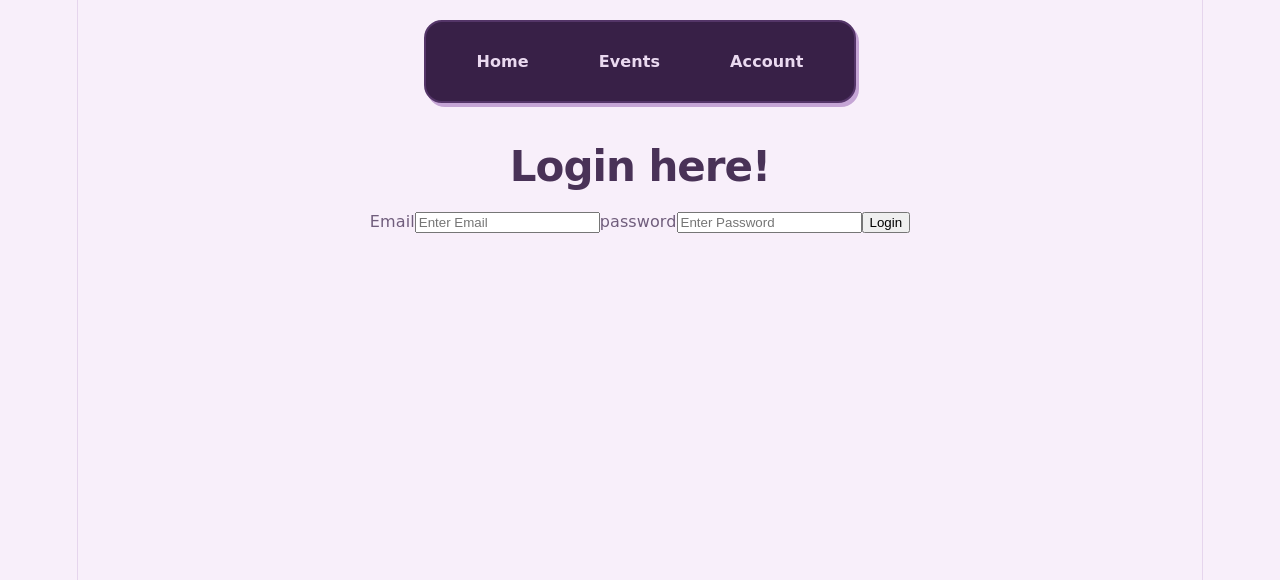
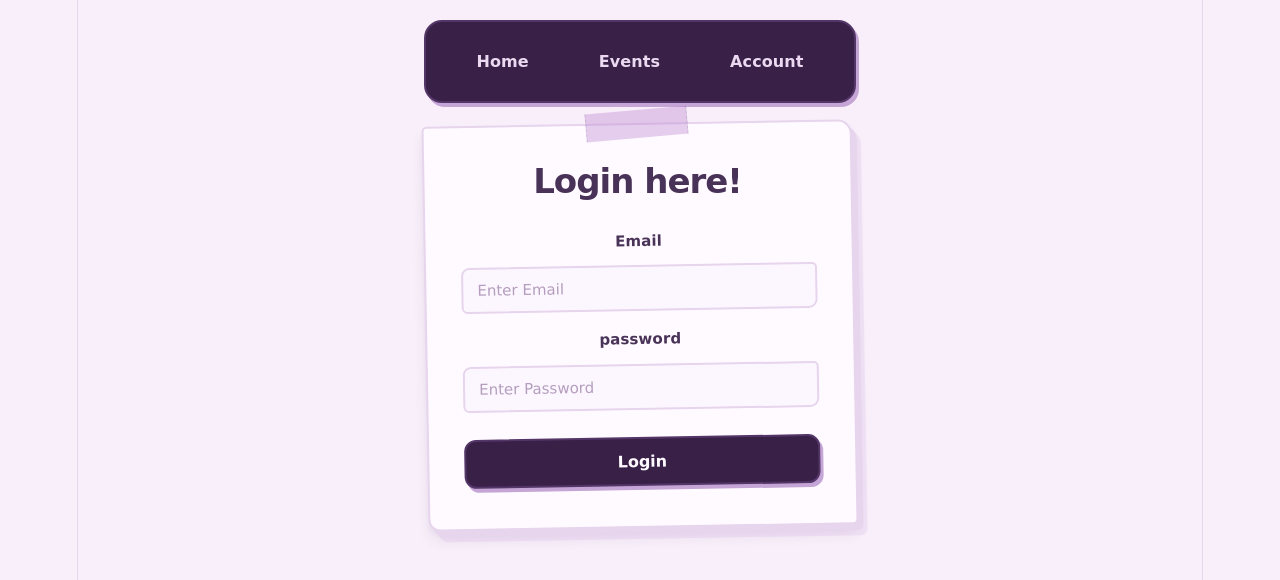
Before and after one commit to ameliapeters1/NC-Plus-One-Project-FE, a React (Vite) app: page /login in a window 1280 px wide. Shown: the top 580 px of the page. Built offline with nearby package versions, Linux system fonts and the light colour scheme.

Commit message:
some css added to login/register

```diff
--- a/src/index.css
+++ b/src/index.css
@@ -184,3 +184,132 @@ nav .nav-link.active {
     border-color: #a36bb8;
     box-shadow: 2px 3px 0px #9463a7;
 }
+
+.auth-page {
+    flex: 1;
+    width: 100%;
+    display: flex;
+    justify-content: center;
+    align-items: center;
+}
+
+/* Main paper card */
+.auth-form {
+    margin: 0 auto;
+    width: 100%;
+    max-width: 430px;
+    position: relative;
+    width: 100%;
+    max-width: 430px;
+    box-sizing: border-box;
+    padding: 40px 35px;
+    display: flex;
+    flex-direction: column;
+    gap: 12px;
+
+    background: #fffaff;
+    border: 2px solid var(--border);
+    border-radius: 5px 14px 6px 12px;
+
+    box-shadow:
+        5px 6px 0 #e6d5ed,
+        9px 11px 0 rgba(181, 122, 203, 0.12),
+        var(--shadow);
+
+    transform: rotate(-1deg);
+}
+
+/* Decorative tape */
+.auth-form::before {
+    content: "";
+    position: absolute;
+    top: -15px;
+    left: 38%;
+    width: 100px;
+    height: 28px;
+    background: rgba(181, 122, 203, 0.35);
+    transform: rotate(-4deg);
+    border-left: 1px dashed rgba(112, 93, 124, 0.2);
+    border-right: 1px dashed rgba(112, 93, 124, 0.2);
+}
+
+/* Heading */
+.auth-form h1 {
+    text-align: center;
+    margin: 5px 0 20px;
+    font-size: 34px;
+    color: var(--text-h);
+    transform: rotate(1deg);
+}
+
+/* Labels */
+.auth-form label {
+    color: var(--text-h);
+    font-weight: 600;
+    font-size: 15px;
+    margin-top: 5px;
+}
+
+/* Inputs */
+.auth-form input {
+    width: 100%;
+    box-sizing: border-box;
+    padding: 12px 14px;
+
+    font-family: var(--sans);
+    font-size: 15px;
+    color: var(--text-h);
+
+    background: #fcf7ff;
+    border: 2px solid var(--border);
+    border-radius: 8px 5px 9px 6px;
+
+    outline: none;
+    transition: all 0.2s ease;
+}
+
+.auth-form input::placeholder {
+    color: #b49dbd;
+}
+
+.auth-form input:focus {
+    border-color: var(--accent);
+    background: white;
+    box-shadow: 3px 3px 0 var(--accent-bg);
+    transform: translateY(-2px);
+}
+
+/* Submit button */
+.auth-form button {
+    margin-top: 15px;
+    padding: 13px 20px;
+
+    font-family: var(--sans);
+    font-size: 16px;
+    font-weight: 600;
+    color: #fffaff;
+
+    background: #382047;
+    border: 2px solid #543568;
+    border-radius: 12px;
+
+    box-shadow: 3px 4px 0 #c5a5d5;
+    cursor: pointer;
+    transition: all 0.25s ease;
+}
+
+.auth-form button:hover:not(:disabled) {
+    background: #654477;
+    transform: translateY(-3px) rotate(-1deg);
+    box-shadow: 4px 6px 0 #c5a5d5;
+}
+
+.auth-form button:active:not(:disabled) {
+    transform: translateY(1px);
+    box-shadow: 1px 2px 0 #c5a5d5;
+}
+
+.auth-form button:disabled {
+    opacity: 0.6;
+    cursor: not-allowed;
+}
--- a/src/pages/AccountPage.tsx
+++ b/src/pages/AccountPage.tsx
@@ -11,7 +11,7 @@ function AccountPage(){
     }
 
     return(
-    <>
+    <div>
         <h2> Account info</h2>
 
         {user ?
@@ -38,7 +38,7 @@ function AccountPage(){
             )
             }
 
-    </>
+    </div>
     )
 }
 
--- a/src/pages/LoginPage.tsx
+++ b/src/pages/LoginPage.tsx
@@ -40,7 +40,7 @@ function LoginPage(){
     }
 
     return(
-        <form onSubmit={handleSubmit}>
+        <form className="auth-form" onSubmit={handleSubmit}>
             <h1>Login here!</h1>
 
 
--- a/src/pages/RegisterPage.tsx
+++ b/src/pages/RegisterPage.tsx
@@ -39,7 +39,7 @@ function RegisterPage(){
     }
 
     return(
-        <form onSubmit={handleSubmit}>
+        <form className="auth-form" onSubmit={handleSubmit}>
             <h1>Sign up here!</h1>
             <label htmlFor="name">Name</label>
               <input
```
